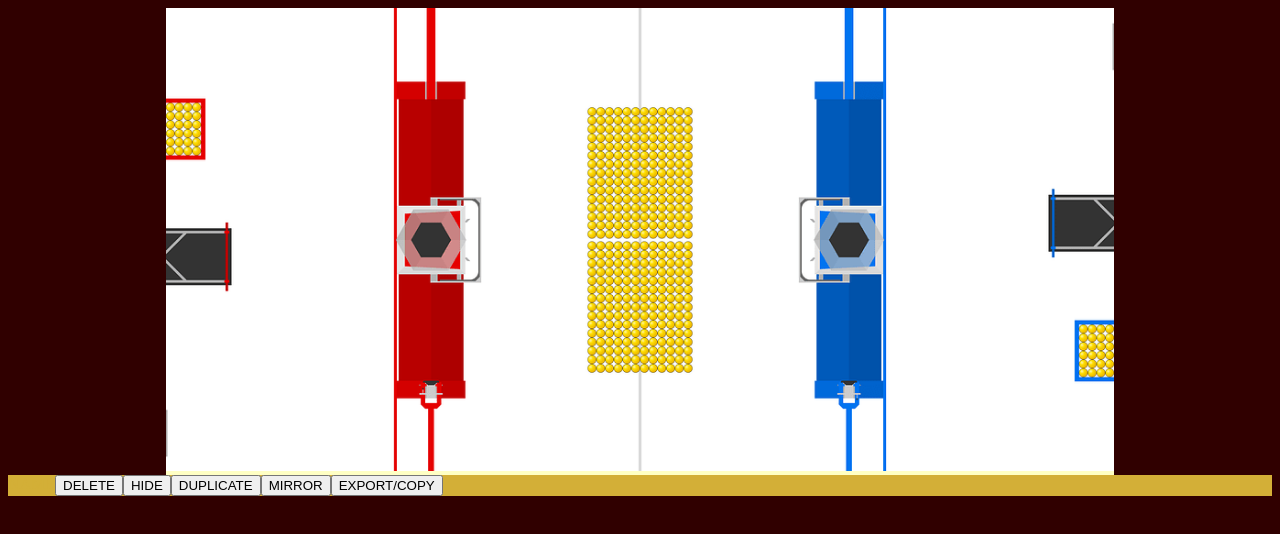
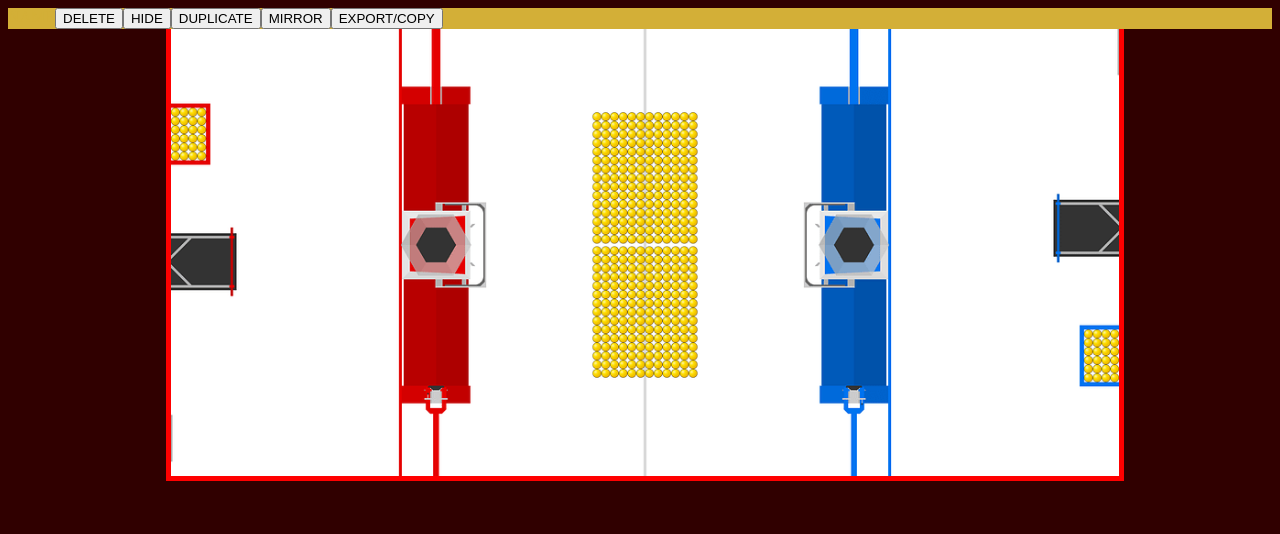
Before and after one commit to Scoresh/2026-REBUILT-TranslationGenerator, a plain HTML site: page index.html in a window 1280 px wide. Drawn offline with Linux system fonts and the light colour scheme.

Commit message:
Made changes on Fri 02/27/2026 at 21:39:01.59

```diff
--- a/sitescript.js
+++ b/sitescript.js
@@ -1,5 +1,7 @@
 // AUTHOR DANIEL SABALAKOV, https://github.com/Scoresh, 5902 Wire Clippers
 
+// begin rainbow indice at negative one because logic adds one then takes the modulo.
+let rainbowIndice = -1;
 const rainbowcolors = [
     "red",
     "orange",
@@ -12,9 +14,23 @@ const rainbowcolors = [
 
 // make sure everything is loaded
 document.addEventListener('DOMContentLoaded', (loadedEvent) => {
+    // When site is first loaded, populate the FIELD div with the image and instantiate various variables
+    const field = document.getElementById("FIELD");
+    function drawImage() {
+        const fieldimage = document.createElement("img");
+        fieldimage.src = "images/field_cropped.png";
+        fieldimage.alt = "Vertical image of the FRC 2026 Game Field";
+        fieldimage.style.width = "100%";
+        fieldimage.style.border = "5px solid red";
+        fieldimage.style.position = "absolute"
+        field.appendChild(fieldimage)
+    }
+    drawImage();
+
+
     // calculate window
-    var newWidth;
-    var newHeight;
+    let newWidth;
+    let newHeight;
     window.addEventListener('resize', event => updateAndLogWindow(event));
 
     function updateAndLogWindow(event) {
@@ -22,50 +38,45 @@ document.addEventListener('DOMContentLoaded', (loadedEvent) => {
         newHeight = window.innerHeight;
         console.log(`Window Size: ${newWidth}x${newHeight}`);
 
+        deleteAllPoints();
+        drawImage();
+        updateImageData();
     }
     updateAndLogWindow(null);
 
-    // When site is first loaded, populate the FIELD div with the image and instantiate various variables
-    const field = document.getElementById("FIELD");
-    function drawImage() {
-        const fieldimage = document.createElement("img");
-        fieldimage.src = "images/field_cropped.png";
-        fieldimage.alt = "Vertical image of the FRC 2026 Game Field";
-        fieldimage.style.width = "100%";
-        fieldimage.style.height = "100%";
-        field.appendChild(fieldimage)
-    }
-    drawImage();
+
 
     // IMPORTANT ==> This is where the calculations based on REAL constants
-    var imageWidth;
-    var imageHeight;
+    let imageWidth;
+    let imageHeight;
 
     function updateImageData() {
-        imageWidth = field.childNodes[1].width;
-        imageHeight = field.childNodes[1].width * field.childNodes[1].naturalHeight / field.childNodes[1].naturalWidth;
+        imageWidth = field.childNodes[0].width;
+        console.log(field.childNodes[0].naturalHeight)
+        console.log(field.childNodes[0].naturalWidth)
+        imageHeight = field.childNodes[0].width * field.childNodes[0].naturalHeight / field.childNodes[0].naturalWidth;
     }
     updateImageData();
-    console.log(imageWidth + "BLAH" +  imageHeight)
 
     // Now that we have created the field, let's define our arrays: nodes
-    var allNodes = [];
-    var appendNodes = [];
-    var destroyNodes = [];
-    var hideNodes = [];
-    var previous = null;
+    let allNodes = [];
+    let appendNodes = [];
+    let destroyNodes = [];
+    let hideNodes = [];
+    let previous = null;
     // global constant variable, set to 0, to count how many objects "exist" and to be used as a path
-    var translationCount = 0;
+    let translationCount = 0;
 
 
     // Constants
-    var fieldXMeters = 0;
-    var fieldYMeters = 0;
+    let fieldXMeters = 651.22; // https://firstfrc.blob.core.windows.net/frc2026/FieldAssets/2026-field-dimension-dwgs.pdf
+    let fieldYMeters = 317.69; // https://firstfrc.blob.core.windows.net/frc2026/FieldAssets/2026-field-dimension-dwgs.pdf
 
 
     // prevent right click window on FIELD
     field.addEventListener("contextmenu", function(e){e.preventDefault();return false;});
 
+    let newLoggedButton;
     // Calculate Translation and Pose
     field
         .addEventListener("mousedown",
@@ -73,8 +84,7 @@ document.addEventListener('DOMContentLoaded', (loadedEvent) => {
             // create translation
             switch (event.button) {
                 case 0: //LEFT
-                    console.log("Left Button Pressed.");
-                    var newLoggedButton = new SavedTranslation(event.clientX, event.clientY);
+                    newLoggedButton = new SavedTranslation(event.offsetX, event.offsetY);
                     if (previous != null) {
                         // if the two are close together, set previous to hypothetical new. do NOT append.
                         if (!epsilonEquals2D(previous, newLoggedButton)) {
@@ -91,12 +101,9 @@ document.addEventListener('DOMContentLoaded', (loadedEvent) => {
                     previous = newLoggedButton;
                     break;
                 case 2: //RIGHT
-                    var newLoggedButton = new SavedTranslation(event.clientX, event.clientY);
+                    newLoggedButton = new SavedTranslation(event.offsetX, event.offsetY);
                     if (previous != null) {
-                        console.log("Right Button Pressed.");
                         if (!epsilonEquals2D(previous, newLoggedButton)) {
-                            console.log("DEBUG ", previous.generateSemicolon())
-                            console.log("DEBUG OTHER", newLoggedButton.generateSemicolon());
                             console.log(epsilonEquals2D(previous,newLoggedButton))
                             newLoggedButton.updateCounter();
                             // saving data for previous
@@ -136,17 +143,40 @@ document.addEventListener('DOMContentLoaded', (loadedEvent) => {
                     < varianceEpsilonSquared;
     }
 
-    function createPoint() {
-        // create div
-        var div = document.createElement()
+
+
+    let zindice = 1;
+    function updatePoints() {
+        // create box
+        let boxxed_div = document.createElement('div');
+        // calculate based on input parameters
+        for (const i of appendNodes) {
+            console.log("updating points");
+            boxxed_div.style.backgroundColor = rainbowcolors[rainbowIndice++] % rainbowcolors.length;
+            boxxed_div.style.left = i.getX() + "px";
+            boxxed_div.style.top =  i.getY() + "px";
+            boxxed_div.innerHTML = "BKAH ASDJKHASDHKJASHDKJHASKJDH"
+            boxxed_div.style.position = "absolute"
+            boxxed_div.style.zIndex = zindice++;
+            console.log(zindice);
+            boxxed_div.style.alignContent = "center";
+            boxxed_div.style.color = rainbowcolors[rainbowIndice] % rainbowcolors.length;
+            document.getElementById("FIELD").appendChild(boxxed_div);
+        }
     }
 
-    function updatePoints() {
 
+    function deleteAllPoints() {
+        while (field.firstChild) {
+            if (field.firstChild == field.lastChild){
+                return;
+            }
+            field.removeChild(field.lastChild);
+        }
     }
 
     function updateAllPoints() {
-
+        deleteAllPoints();
     }
 
     function updateButtons() {
--- a/style.css
+++ b/style.css
@@ -12,18 +12,21 @@ body {
 }
 
 
+
 .fullwidth {
     width:100%;
     background-color: var(--primary-color);
     align-items: center;
 }
 
+
+
 #FIELD {
     background-color: var(--tertiary-color);
     width:75%;
-    height:auto;
     margin-left:auto;
     margin-right:auto;
+    position:relative;
 }
 
 
@@ -32,5 +35,5 @@ body {
     display: flex;
     flex-direction:row;
     color: var(--secondary-color);
-
+    position:relative;
 }
```
